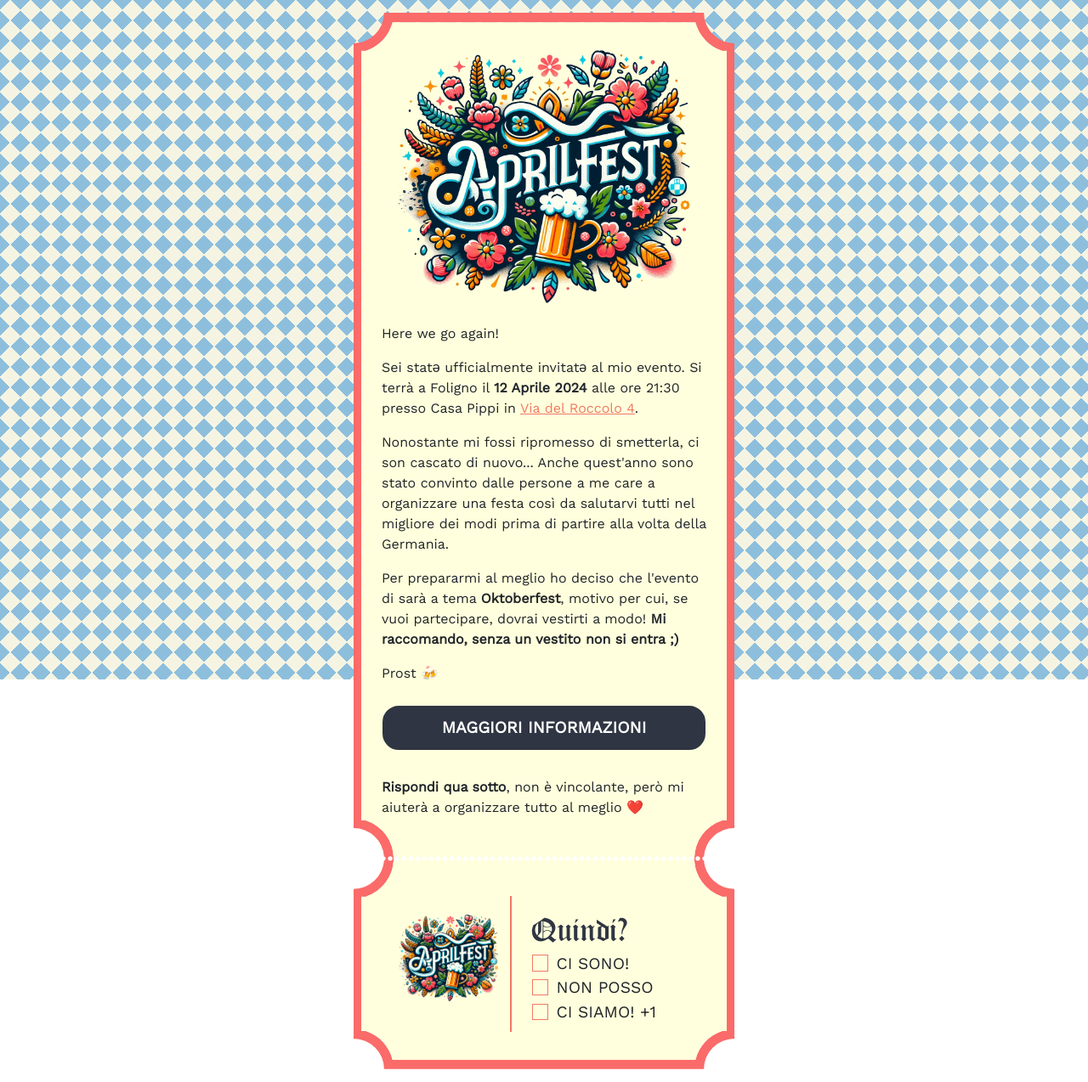
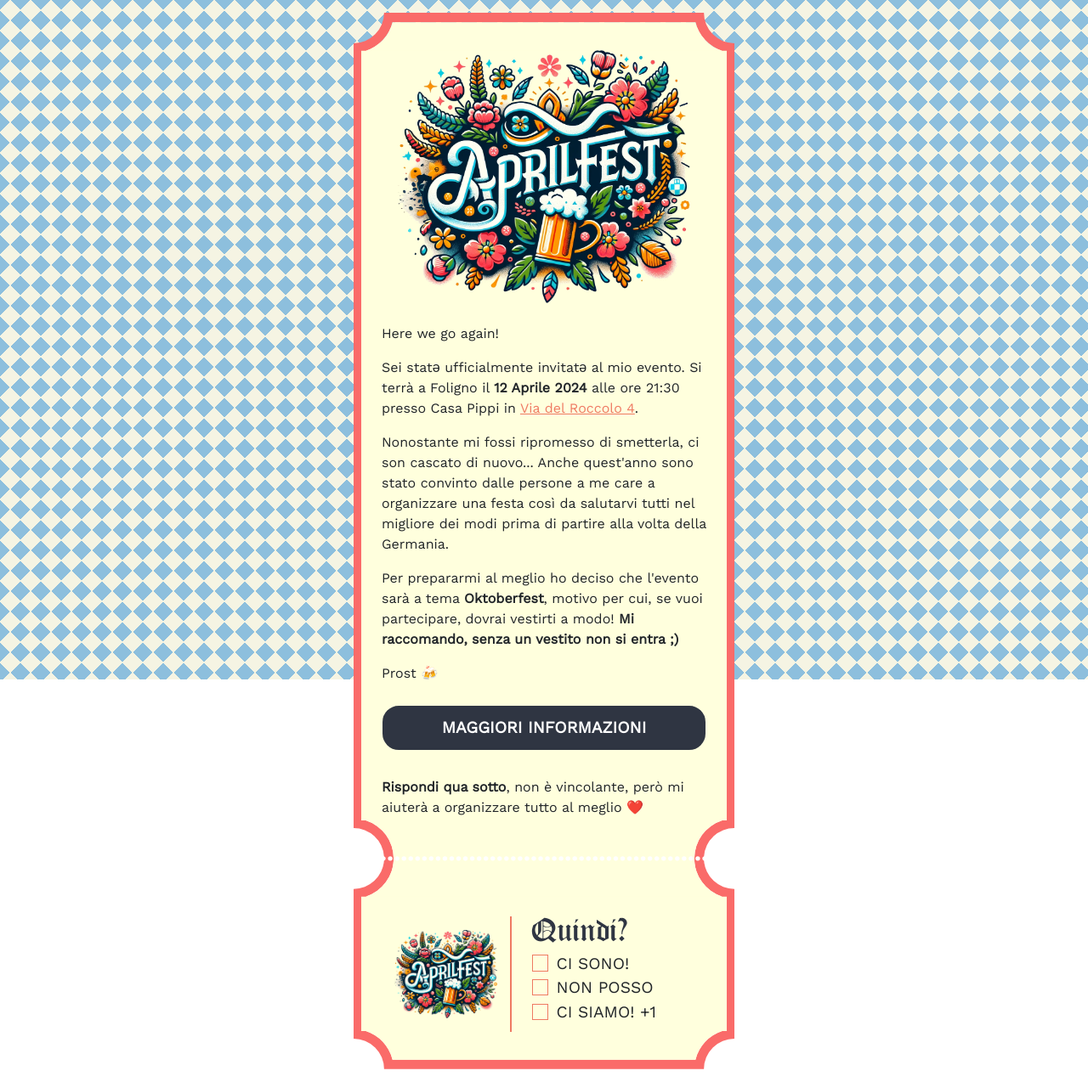
Before and after one commit to vittoriopippi/vpippi_website, a Django app: template vpippi/party/templates/party/invite_oktober.html in a window 1280 px wide. Shown: the whole page at 85% size. Run offline with Django 4.2, Linux system fonts and the light colour scheme; the template is opened without the code that fills it, so the values that code supplies are empty; some web fonts are replaced.

Commit message:
Fix Oktoberfest image alignment and typo in invite_oktober.html

```diff
--- a/vpippi/party/static/party/style.css
+++ b/vpippi/party/static/party/style.css
@@ -104,6 +104,13 @@
     border-left: 0.6rem solid #fa6b69;
     border-right: 0.6rem solid #fa6b69;
     width: 100%;
+    /* position: relative; */
+}
+
+.oktober > .left > img {
+    margin-top: 1em;
+    margin-left: 10%;
+    width: 80%;
     /* position: relative; */
 }
 
--- a/vpippi/party/templates/party/invite_oktober.html
+++ b/vpippi/party/templates/party/invite_oktober.html
@@ -47,7 +47,7 @@
         </div>
         {% endif %}
         <p class="card-text">
-          Per prepararmi al meglio ho deciso che l'evento di sarà a tema <strong>Oktoberfest</strong>, motivo per cui, se vuoi partecipare, dovrai vestirti a modo!
+          Per prepararmi al meglio ho deciso che l'evento sarà a tema <strong>Oktoberfest</strong>, motivo per cui, se vuoi partecipare, dovrai vestirti a modo!
           <strong>Mi raccomando, senza un vestito non si entra ;)</strong>
         </p>
         <p class="card-text">
@@ -89,10 +89,8 @@
     <!-- MIDDLE SVG -->
     {% include "party/mid_smholes.svg" %}
     <div class="oktober px-4 ticket_bottom">
-      <div class="left">
-        <div>
-          <img src="{% static 'party/aprilfest.png' %}" class="w-100">
-        </div>
+      <div class="left mt-4">
+        <img src="{% static 'party/aprilfest.png' %}" class="">
       </div>
       <div class="ticket_form right">
           <h3 class="mb-2">Quindi?</h3>
```
